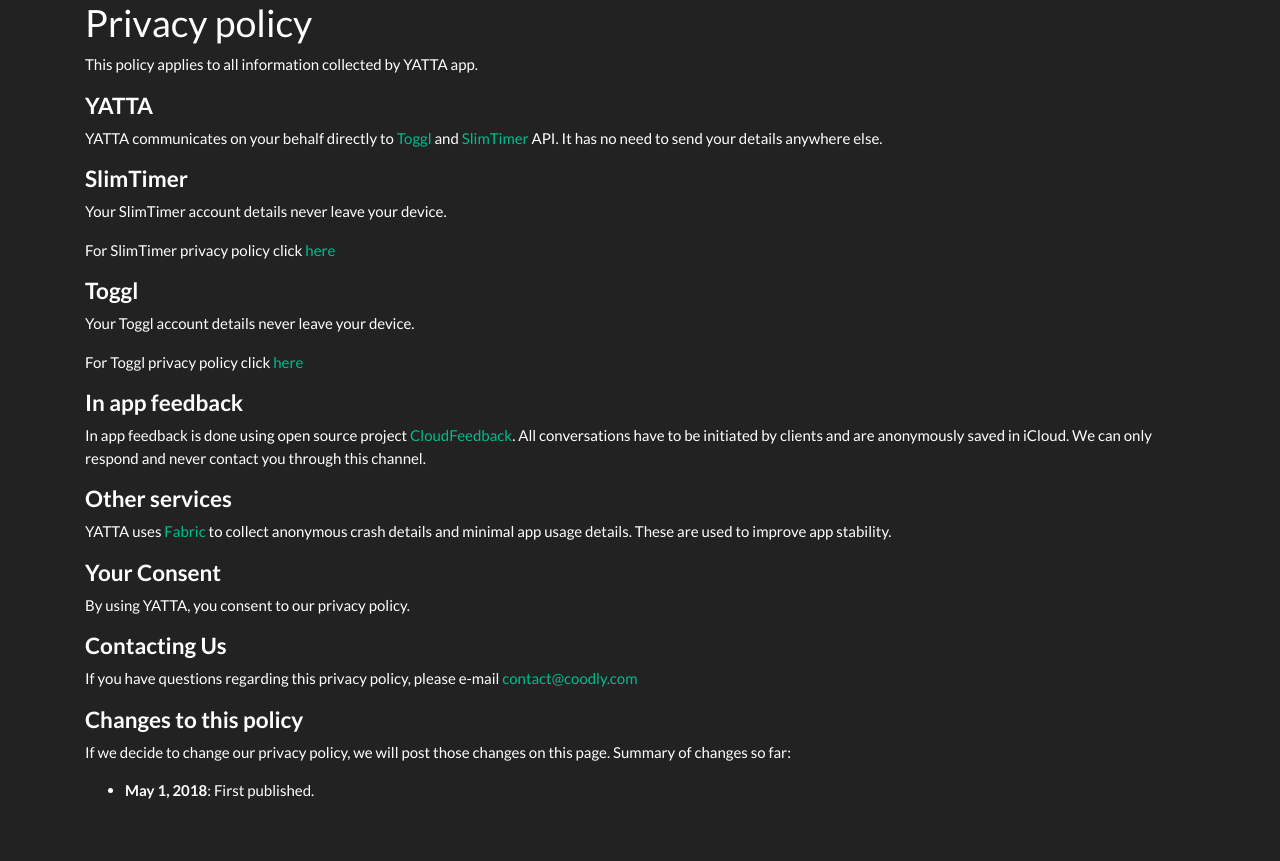
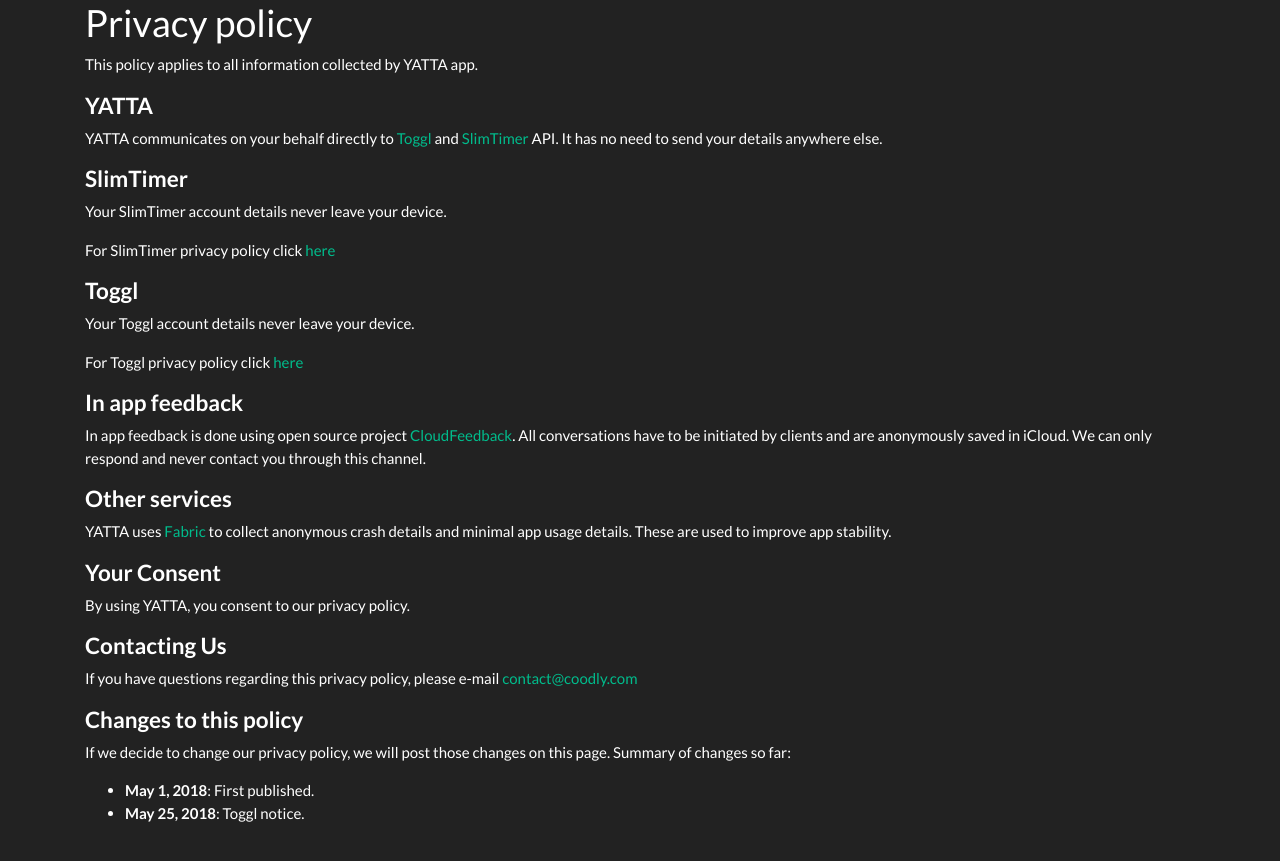
Before and after one commit to coodly/coodly.github.io, a Jekyll site: the page built from yatta/privacy.md, in a window 1280 px wide. Shown: the top 861 px of the page. Built offline with Jekyll 4.4.1, drawn with Linux system fonts in a browser that asks for light colours.

Commit message:
Add Toggl part

```diff
--- a/yatta/privacy.md
+++ b/yatta/privacy.md
@@ -35,6 +35,7 @@
 If we decide to change our privacy policy, we will post those changes on this page. Summary of changes so far:
 
 * **May 1, 2018**: First published.
+* **May 25, 2018**: Toggl notice.
 
 
 [1]: mailto:contact@coodly.com
```
